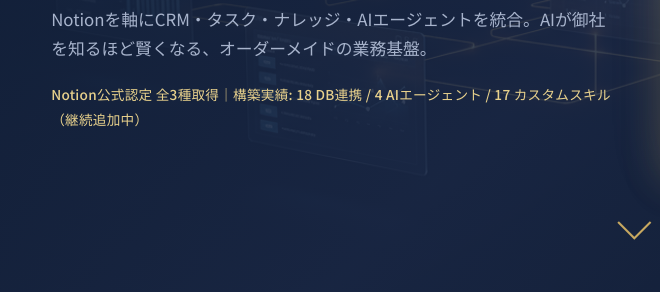
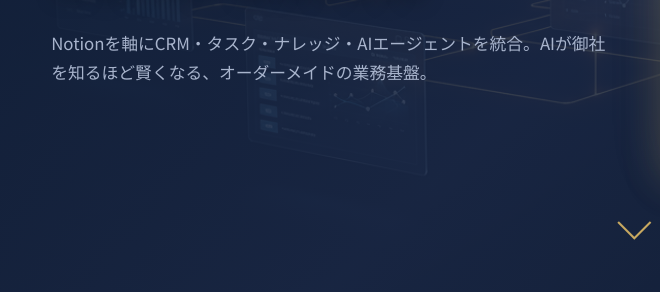
Before and after one commit to kazutoue45-glitch/notion-bizbase-portfolio, a plain HTML site: page index.html in a window 1280 px wide. Shown: the part 428-720 px from the top of the page, 0-660 px from the left. Drawn offline with Linux system fonts and the light colour scheme.

Commit message:
FVクレデンシャルライン削除

```diff
--- a/index.html
+++ b/index.html
@@ -1358,7 +1358,6 @@
           <p class="fv-catch">既製品からオーダーメイドへ</p>
           <h1>AI時代の業務基盤<br>Notion BizBase</h1>
           <p class="fv-sub">Notionを軸にCRM・タスク・ナレッジ・AIエージェントを統合。AIが御社を知るほど賢くなる、オーダーメイドの業務基盤。</p>
-          <p class="fv-credential">Notion公式認定 全3種取得｜構築実績: 18 DB連携 / 4 AIエージェント / 17 カスタムスキル（継続追加中）</p>
         </div>
         <div class="fv-visual rv rv-d2">
           <img src="images/home.png" alt="Notion BizBase ホーム画面" class="fv-screenshot">
```
